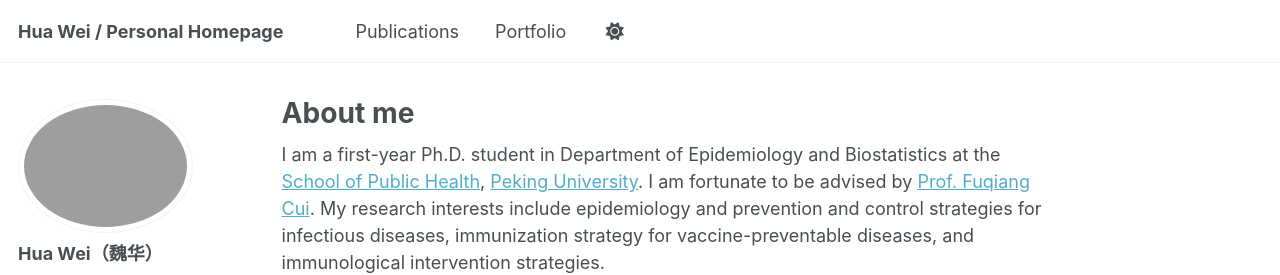
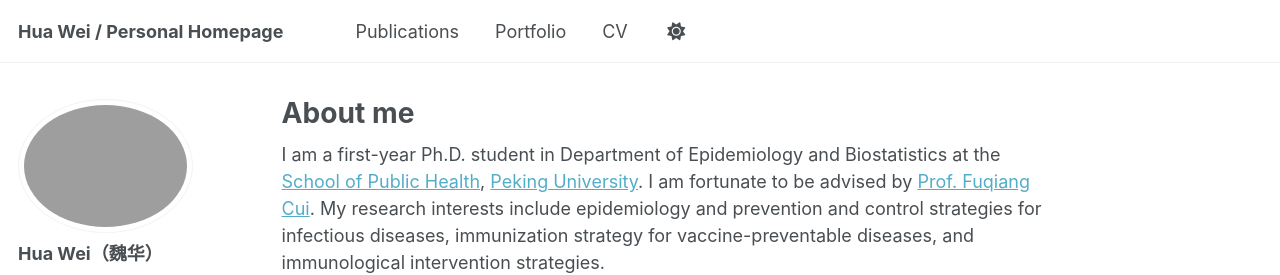
Before and after one commit to WeiHua363/WeiHua363.github.io, a Jekyll site: the page built from _pages/about.md, in a window 1280 px wide. Shown: the top 275 px of the page. Built offline with Jekyll 4.4.1, drawn with Linux system fonts in a browser that asks for light colours; some web fonts are replaced; a script that is not in the unit is left out.

```diff
--- a/_data/navigation.yml
+++ b/_data/navigation.yml
@@ -15,3 +15,7 @@ main:
   - title: "Portfolio"
     url: /portfolio/
     weight: 20
+
+  - title: "CV"
+    url: /cv-json/
+    weight: 30
```
